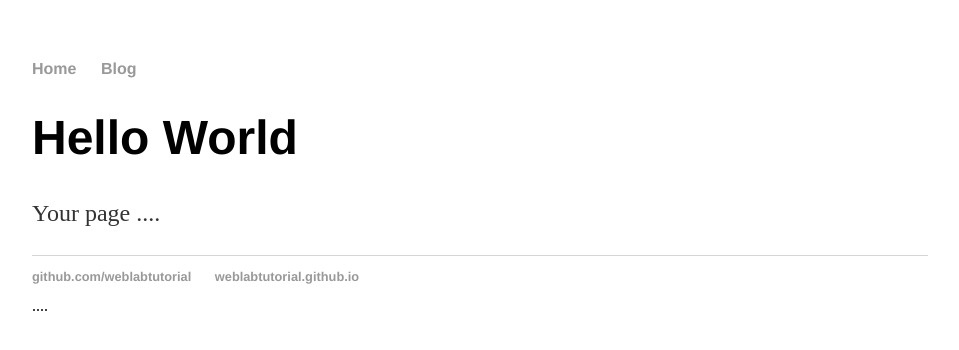
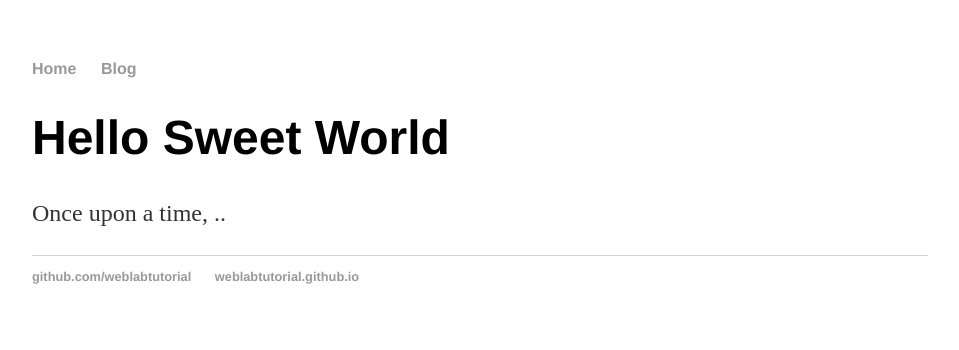
Before and after one commit to kc2029/kc2029.github.io, a Jekyll site: the page built from index.html, in a window 1280 px wide. Shown: the top 350 px of the page, without its empty margins (160-1119 px from the left). Built offline with Jekyll 4.4.1, drawn with Linux system fonts in a browser that asks for light colours.

Commit message:
Update index.html

```diff
--- a/index.html
+++ b/index.html
@@ -1,35 +1,8 @@
-<!DOCTYPE html>
-<html>
- <head>
-   <title>Web Programming</title>
- </head>
- <body>
-  <nav>
-  <ul>
-  <li><a href="/">Home</a></li>
-  <li><a href="/blog">Blog</a></li>
-  </ul>
-  </nav>
-  <div class="container">
-  <div class="blurb">
-  <h1>Hello World</h1>
-  <p>Your page ....</p>
-  <footer>
-   <ul>
-   <li><a href="https://github.com/weblabtutorial">github.com/weblabtutorial</a></li>
-   <li><a href="https://weblabtutorial.github.io">weblabtutorial.github.io </a></li>
-  </ul>
-  </footer>
- </body>
-</html>
-
-<!DOCTYPE html>
-  <html>
-   <head>
-    <title>Web Programming</title>
-    <!--link to main stylesheet -->
-    <link rel="stylesheet" type="text/css" href="/css/main.css">
-   </head>
-   <body>
-
- ....
+---
+layout: default
+title: Web Programming
+---
+<div class="blurb">
+ <h1>Hello Sweet World</h1>
+ <p>Once upon a time, ..</p>
+</div>
```
